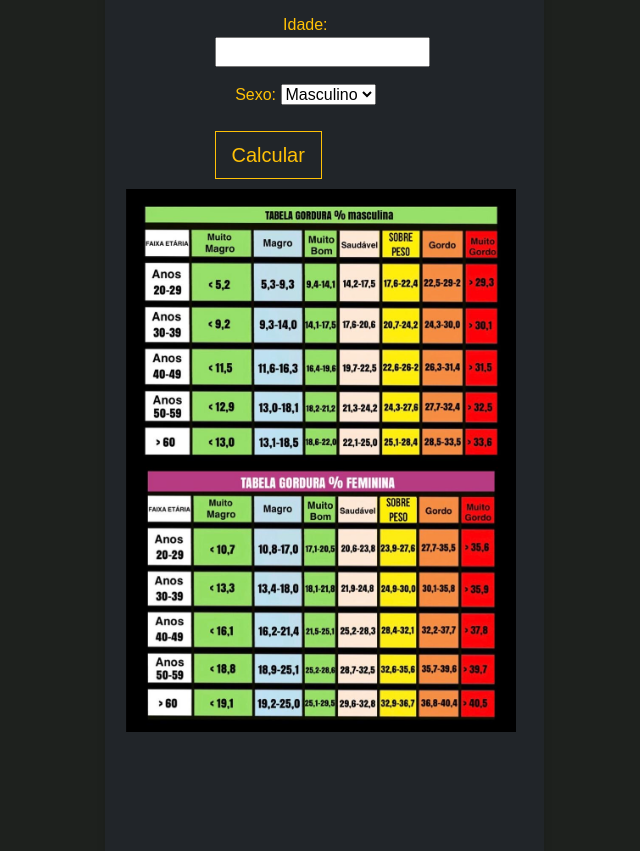
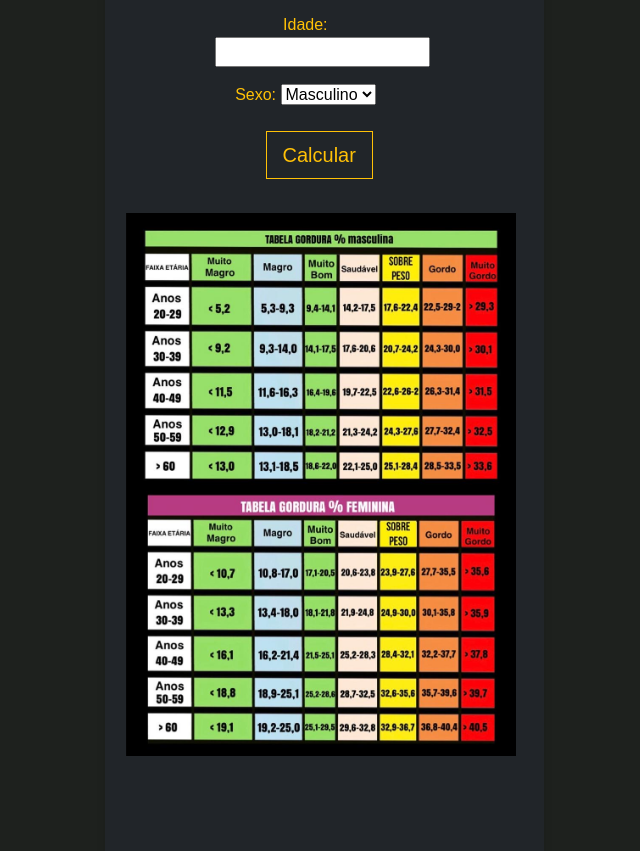
Before and after one commit to pinheiro22/Taxa-de-Gordura-Corporal, a plain HTML site: page index.html in a window 1280 px wide. Shown: the part 918-1769 px from the top of the page, without its empty margins (316-956 px from the left). Drawn offline with Linux system fonts and the light colour scheme.

Commit message:
Add files via upload

```diff
--- a/css/style.css
+++ b/css/style.css
@@ -25,6 +25,11 @@ img, svg {
     width: 390px;
     margin-left: -80px;
     margin-top: 60px;
+}
+
+#button{
+    margin-left: 50px;
+    border-radius: px;
 }
 
 /* .input-group {
--- a/index.html
+++ b/index.html
@@ -70,9 +70,11 @@
 
 
             </div>
-            <button type="button" class="btn btn-outline-warning btn-lg" onclick="calcular()">Calcular</button>
+            <button type="button" class="btn btn-outline-warning btn-lg mb-4" onclick="calcular()" id="button">Calcular</button>
             <div class="mb-5" id="resultado"></div>
         </div>
+
+
 
 
          <div class="container1-fluid ">
```
